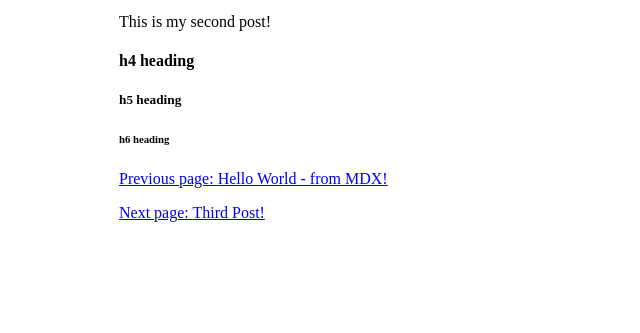
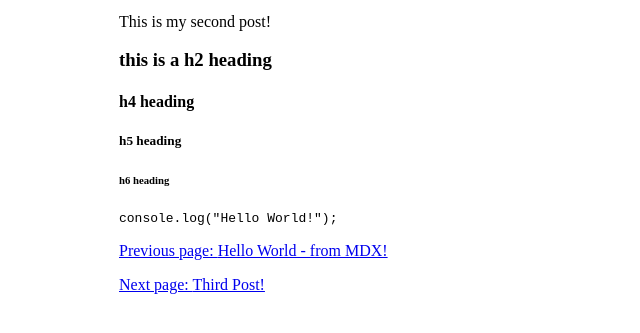
Before and after one commit to jeroentiggelman/gatsby-mdx-developer-blog, a Gatsby site: page /2019/2019-06-10-second-post/ in a window 1280 px wide. Shown: the part 199-532 px from the top of the page, without its empty margins (121-761 px from the left). Built offline with nearby package versions, Linux system fonts and the light colour scheme; Gatsby itself is replaced by a stand-in of ours; some packages are replaced by stand-ins of ours; code samples lack their colours.

Commit message:
update blog post 2

````diff
--- a/posts/2019/2019-06-10-second-post/index.mdx
+++ b/posts/2019/2019-06-10-second-post/index.mdx
@@ -6,8 +6,14 @@ published: true
 
 This is my second post!
 
+### this is a h2 heading
+
 #### h4 heading
 
 ##### h5 heading
 
 ###### h6 heading
+
+```js
+console.log("Hello World!");
+```
````
